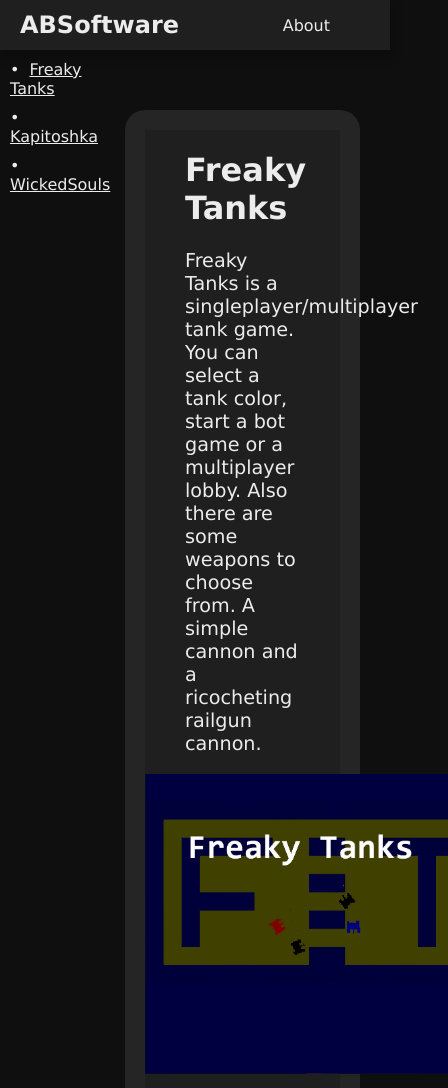
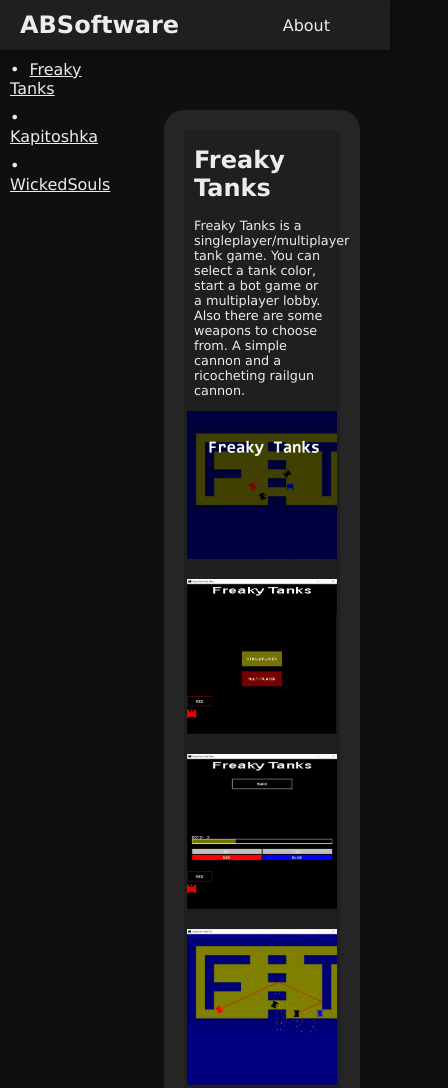
Before and after one commit to RealABlair/RealABlair.github.io, a plain HTML site: page index.html in a window 390 px wide. Shown: the top 1088 px of the page, 448 px wide, since content can reach past the window. Drawn offline with Linux system fonts and the light colour scheme.

Commit message:
Update style.css

```diff
--- a/style.css
+++ b/style.css
@@ -181,7 +181,35 @@ body {
         margin-bottom: 20px;
     }
 
-    .navigation{
+    .navigation {
         width: 25vw;
     }
 }
+
+@media screen and (max-width: 600px) {
+    .projects-container {
+        width: 40vw;
+    }
+
+    .project-card img {
+        display: block;
+        margin: 0 auto;
+        max-width: 150px;
+        max-height: 225px;
+        margin-bottom: 20px;
+    }
+
+    .navigation {
+        width: 25vw;
+    }
+
+    .project-card p {
+        padding: 0 10px;
+        font-size: 0.8em;
+    }
+
+    .project-card h1 {
+        padding: 0 10px;
+        font-size: 1.5em;
+    }
+}
```
